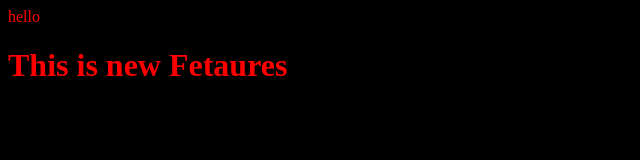
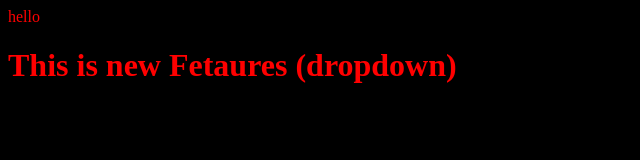
Before and after one commit to Skand03/localRepo, a plain HTML site: page index.html in a window 1280 px wide. Shown: the whole page, without its empty margins (0-640 px from the left). Drawn offline with Linux system fonts and the light colour scheme.

Commit message:
droopdown

```diff
--- a/index.html
+++ b/index.html
@@ -10,7 +10,7 @@
 
 <body>
     hello
-    <h1>This is new Fetaures</h1>
+    <h1>This is new Fetaures (dropdown) </h1>
 </body>
 
 </html>
```
